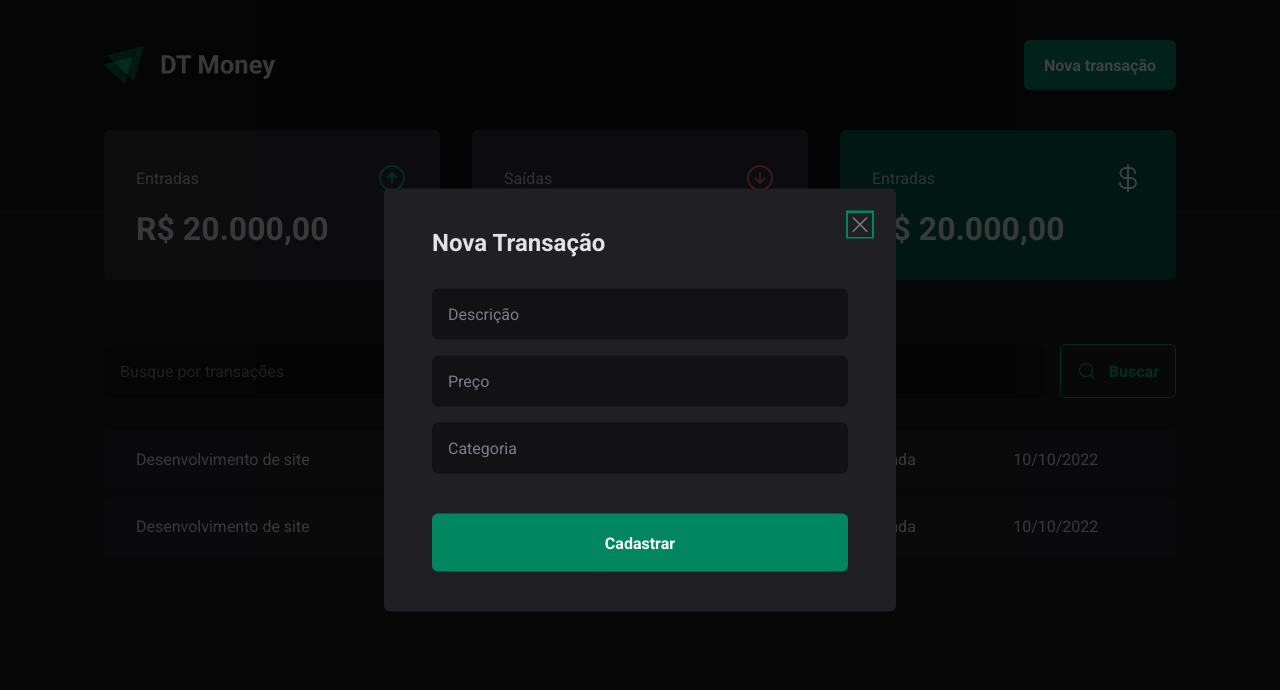
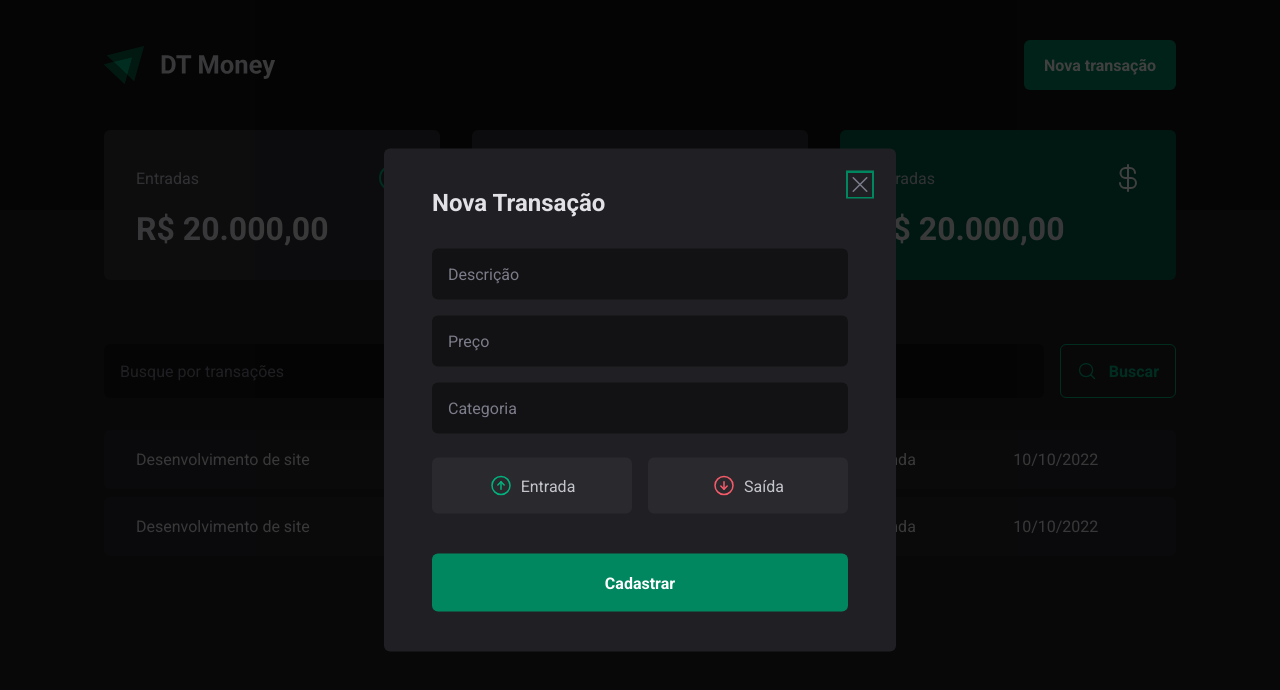
Before and after one commit to RenanArantes/dt-money, a React (Vite) app: page / in a window 1280 px wide. Both pictures are taken after a click on the button "Nova transação". Shown: the top 690 px of the page. Built offline with nearby package versions, Linux system fonts and the light colour scheme.

Commit message:
Botões de entrada e saída

```diff
--- a/src/Components/NewTransactionModal/index.tsx
+++ b/src/Components/NewTransactionModal/index.tsx
@@ -1,6 +1,12 @@
-import { Overlay, Content, CloseButton } from './styles'
+import {
+  Overlay,
+  Content,
+  CloseButton,
+  TransactionType,
+  TransactionTypeButton,
+} from './styles'
 import * as Dialog from '@radix-ui/react-dialog'
-import { X } from 'phosphor-react'
+import { ArrowCircleDown, ArrowCircleUp, X } from 'phosphor-react'
 
 export function NewTransacionModal() {
   return (
@@ -19,6 +25,17 @@
           <input type="number" placeholder="Preço" required />
           <input type="text" placeholder="Categoria" required />
 
+          <TransactionType>
+            <TransactionTypeButton variant="income" type="button">
+              <ArrowCircleUp size={24} />
+              Entrada
+            </TransactionTypeButton>
+            <TransactionTypeButton variant="outcome" type="button">
+              <ArrowCircleDown size={24} />
+              Saída
+            </TransactionTypeButton>
+          </TransactionType>
+
           <button type="submit">Cadastrar</button>
         </form>
       </Content>
--- a/src/Components/NewTransactionModal/styles.ts
+++ b/src/Components/NewTransactionModal/styles.ts
@@ -70,3 +70,34 @@
   cursor: pointer;
   color: ${(props) => props.theme.gray[500]};
 `
+
+export const TransactionType = styled.div`
+  display: grid;
+  grid-template-columns: repeat(2, 1fr); //coloca os elementos lado a lado
+  gap: 1rem;
+  margin-top: 0.5rem;
+`
+
+interface TransactionTypeButtonProps {
+  variant: 'income' | 'outcome'
+}
+
+export const TransactionTypeButton = styled.button<TransactionTypeButtonProps>`
+  background: ${(props) => props.theme.gray[700]};
+  padding: 1rem;
+  display: flex;
+  align-items: center;
+  justify-content: center;
+  gap: 0.5rem;
+  border-radius: 6px;
+  cursor: pointer;
+  border: 0;
+  color: ${(props) => props.theme.gray[300]};
+
+  svg {
+    color: ${(props) =>
+      props.variant === 'outcome'
+        ? props.theme.red[300]
+        : props.theme.green[300]};
+  }
+`
```
